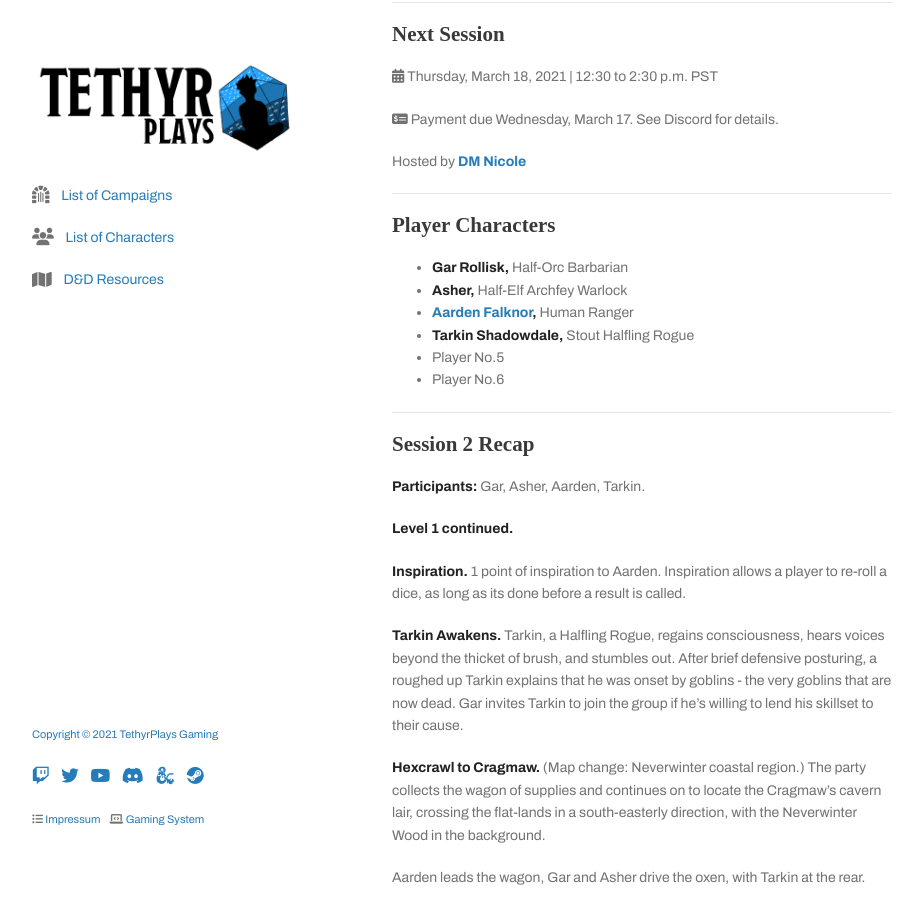
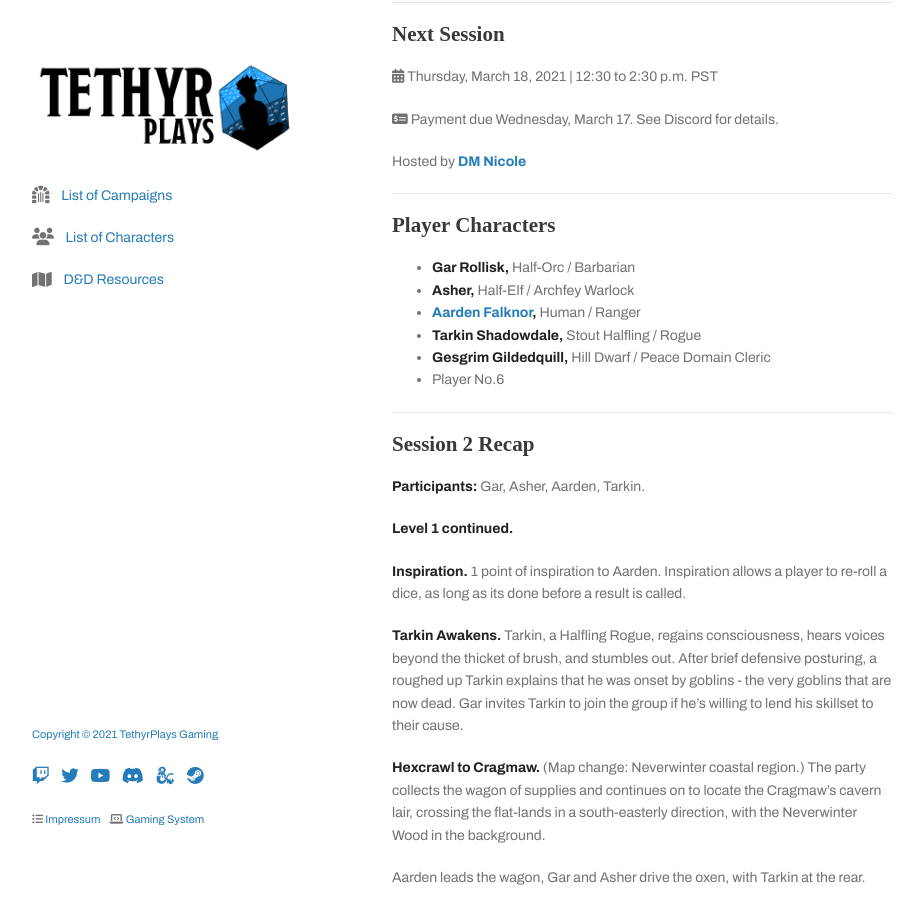
Before and after one commit to tethyrplays/tethyrplays, a Jekyll site: the page built from campaign/2021-lmop-with-dm-nicole.md, in a window 1280 px wide and 900 px high, scrolled down 473 px. Shown: the whole window, without its empty margins (178-1100 px from the left). Built offline with Jekyll 4.4.1, drawn with Linux system fonts in a browser that asks for light colours; nearby versions of some CDN libraries; some web fonts are replaced; our own code applies the rules of GitHub Pages for plain Markdown files; the repository's description, which GitHub fills in, is left out.

Commit message:
Update 2021-lmop-with-dm-nicole.md

```diff
--- a/campaign/2021-lmop-with-dm-nicole.md
+++ b/campaign/2021-lmop-with-dm-nicole.md
@@ -19,11 +19,11 @@ Hosted by **[DM Nicole](https://startplaying.games/game-master/loremasternicole)
 
 ## Player Characters
 
-- **Gar Rollisk,** Half-Orc Barbarian
-- **Asher,** Half-Elf Archfey Warlock
-- **[Aarden Falknor](/character),** Human Ranger
-- **Tarkin Shadowdale,** Stout Halfling Rogue
-- Player No.5
+- **Gar Rollisk,** Half-Orc / Barbarian
+- **Asher,** Half-Elf / Archfey Warlock
+- **[Aarden Falknor](/character),** Human / Ranger
+- **Tarkin Shadowdale,** Stout Halfling / Rogue
+- **Gesgrim Gildedquill,** Hill Dwarf / Peace Domain Cleric
 - Player No.6
 
 ---
```
